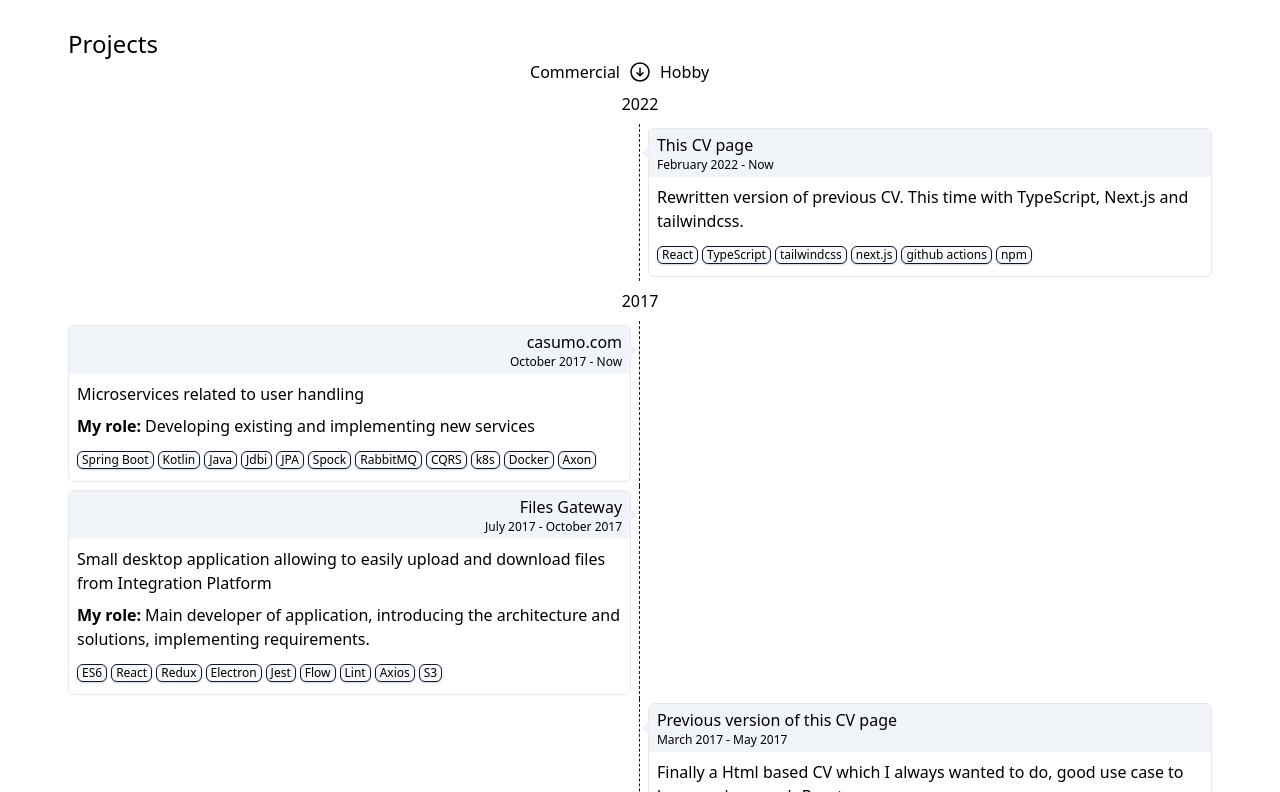
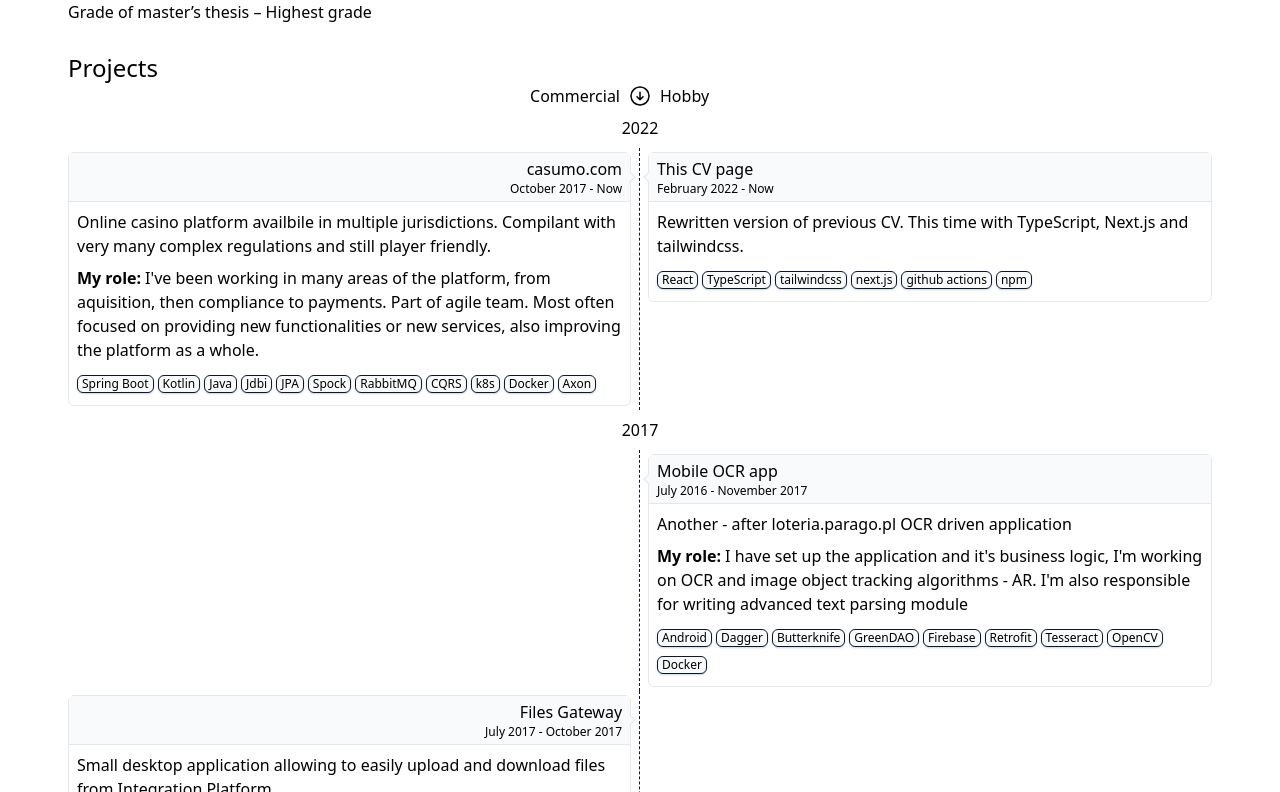
Before and after one commit to irla/irla.github.io, a Next.js app: page / in a window 1280 px wide. Shown: the part 948-1740 px from the top of the page. Built offline with nearby package versions, Linux system fonts and the light colour scheme.

Commit message:
Projects sorting logic change, more data and better picture

```diff
--- a/components/Pill.tsx
+++ b/components/Pill.tsx
@@ -12,7 +12,7 @@ export const Pill: React.FC<PillProps> = ({children, label, highlighted, onClick
         "text-white bg-slate-600 hover:text-black hover:bg-slate-50" :
         "bg-slate-50 hover:text-white hover:bg-slate-600"
     if (onClick) {
-        classColors += " pointer-"
+        classColors += " cursor-pointer"
     }
     return <div onClick={() => { if (onClick) onClick(label)} } className={"group select-none inline-block mr-1 mb-1 px-1 text-xs border border-slate-900 rounded-md shadow-sm shadow-slate-300 " + classColors}>
     {label}
--- a/pages/api/data/experience.json
+++ b/pages/api/data/experience.json
@@ -6,7 +6,7 @@
       "website": "https://www.casumocareers.com/",
       "startDate": "2017-10-16",
       "endDate": "Now",
-      "summary": "Part of Growth Hacking agile team, mainly taking care of backend systems."
+      "summary": "Gathering requirements and creating new services and functionalities. Maitatning, improving and supporting casino platform."
     },
     {
       "company": "Adaptris",
--- a/pages/api/data/projects.json
+++ b/pages/api/data/projects.json
@@ -4,8 +4,8 @@
       "name": "casumo.com",
       "startDate": "2017-10-16",
       "endDate": "Now",
-      "description": "Microservices related to user handling",
-      "role": "Developing existing and implementing new services",
+      "description": "Online casino platform availbile in multiple jurisdictions. Compilant with very many complex regulations and still player friendly.",
+      "role": "I've been working in many areas of the platform, from aquisition, then compliance to payments. Part of agile team. Most often focused on providing new functionalities or new services, also improving the platform as a whole.",
       "technologies": ["Spring Boot", "Kotlin", "Java", "Jdbi", "JPA", "Spock", "RabbitMQ", "CQRS", "k8s", "Docker", "Axon"]
     },
     {
@@ -19,7 +19,7 @@
     {
       "name": "Business Integration Platform",
       "startDate": "2016-04-04",
-      "endDate": "2017-10-12",
+      "endDate": "2017-09-30",
       "description": "Integration platform allowing customers to track and monitor orders, stocks movments by integrating their backend systems.",
       "role": "Implementing required functionality, testing, helping team members, leading scrum and retrospective meetings",
       "technologies": ["Java", "JSF", "PrimeFaces", "EJB", "Wildfly", "ActiveMQ", "JMS", "JAX-RS", "WebServices", "Infinispan", "Docker"]
@@ -36,7 +36,7 @@
     {
       "name": "Precision AG Microservices",
       "startDate": "2016-01-01",
-      "endDate": "2017-10-12",
+      "endDate": "2017-08-12",
       "description": "Set of microsvervices - mapping, authentication, permissions, ftp",
       "role": "Creating and managing microservices, implementing and testing required functionality, introducing and helping other team members.",
       "technologies": ["Java", "Spring Boot", "Spring Security", "JAX-RS", "Jersey", "oAuth 2.0", "Spock", "Groovy", "MySql", "MongoDB", "Docker", "Dagger"]
@@ -52,7 +52,7 @@
     {
       "name": "Poultry Health",
       "startDate": "2013-10-01",
-      "endDate": "2017-10-12",
+      "endDate": "2017-7-12",
       "description": "Struts based web application which allows to register poultry farms medical tests, provides the CRM and advanced reporting",
       "role": "Improving application quality, implementing required functionality, discussing the tasks and helping development team, introducing new members",
       "technologies": ["Java", "Struts 2.x", "Birt", "JSF", "JPA", "Hibernate", "MySql", "CSS", "JavaScript", "ANT", "Cucumber"]
@@ -60,7 +60,7 @@
     {
       "name": "Farmers Store",
       "startDate": "2013-09-01",
-      "endDate": "2017-10-12",
+      "endDate": "2017-6-12",
       "description": "Web store which synchronise the data with customer backend warehouses system. It has built in CMS",
       "role": "Improving the performance of application, helping with requirement analysis, monitoring the tasks and introducing new members to project",
       "technologies": ["Java", "Struts 2.x", "Stripes", "Jackrabbit", "JSF", "JPA", "Hibernate", "MySql", "CSS", "JavaScript", "ANT", "WebServices"]
@@ -69,7 +69,7 @@
       "name": "Rest Services",
       "startDate": "2013-05-03",
       "endDate": "2013-08-30",
-      "description": "Set of micro services (users, wallet, preference, etc.) used by media stores (music, video and game stores)",
+      "description": "Set of microservices (users, wallet, preference, etc.) used by media stores (music, video and game stores)",
       "role": "Performance testing, implementation of requirements, testing other team members tasks, being a member of agile team",
       "technologies": ["Java", "Tomcat", "JMeter", "Rest", "JAX-RS", "Apache CXF", "JPA", "Hibernate", "MySql"]
     },
--- a/sections/Navbar.tsx
+++ b/sections/Navbar.tsx
@@ -156,8 +156,9 @@ export const Navbar: React.FC<NavbarProps> = (props => {
                         <XCircleIcon className="block h-5 w-5" aria-hidden="true" />
                       </button>
                     </span>
-                    <input type="search" name="q" autoComplete='off' value={filter} onKeyPress={blockEnterPress} onChange={onFilterChange}
-                      className="py-2 text-sm rounded-md pl-10 focus:outline-none bg-gray-50 focus:bg-white text-gray-900" placeholder="Filter..." />
+                    <input type="text" autoComplete='off' value={filter} onKeyPress={blockEnterPress} onChange={onFilterChange}
+                      className="py-2 text-sm rounded-md pl-10 focus:outline-none bg-gray-50 focus:bg-white text-gray-900"
+                      placeholder="Filter..." />
                   </div>
                 </form>
               </div>
--- a/sections/PersonalDetails.tsx
+++ b/sections/PersonalDetails.tsx
@@ -15,7 +15,7 @@ const PersonalDetails: React.FC<PersonalDetailsProps> = ({}) => {
     }, []);
     return (
         <div id="PersonalDetails" className="flex items-center">
-            <img className="flex flex-col mr-3 w-36 h-36 rounded-md border-slate-300 border shadow-lg shadow-slate-300 md:mr-5" src="pawel_irla_pic.jpg" />
+            <img className="flex flex-col mr-3 h-36 rounded-md border-slate-300 border shadow-lg shadow-slate-300 md:mr-5" src="pawel_irla_pic.jpg" />
             <div className="flex flex-col">
                 <strong className="text-3xl">Paweł Irla</strong>
                 <span className="text-2xl">Full&nbsp;Stack&nbsp;Developer</span>
--- a/sections/Projects/Project.tsx
+++ b/sections/Projects/Project.tsx
@@ -12,12 +12,12 @@ export interface ProjectProps {
 export const Project: React.FC<ProjectProps> = ({project, left, filter}) => {
     if (project) {
         const pointer = left
-            ? <div className='hidden sm:block relative rotate-45 w-2 h-2 border-r border-t z-10 bg-slate-100 -right-1'></div>
-            : <div className='hidden sm:block relative rotate-45 w-2 h-2 border-l border-b z-10 bg-slate-100 -left-1'></div>
+            ? <div className='hidden sm:block relative rotate-45 w-2 h-2 border-r border-t z-10 bg-slate-50 -right-1'></div>
+            : <div className='hidden sm:block relative rotate-45 w-2 h-2 border-l border-b z-10 bg-slate-50 -left-1'></div>
 
         return (
         <div className={'border rounded-md flex flex-wrap my-1 ' + (left ? 'sm:mr-2' : 'sm:ml-2')} >
-            <div className={'basis-full bg-slate-100 flex items-center py-1 ' + (left ? 'text-right' : ' flex-row-reverse')}>
+            <div className={'basis-full bg-slate-50 flex items-center py-1 border-b ' + (left ? 'text-right' : ' flex-row-reverse')}>
                 <div className='basis-full px-2 sm:px-0'>
                     <span className={left ? 'mr-auto text-left pl-2' : 'ml-auto text-right pr-2'}>{project.name}</span>
                     <DateRange from={project.startDate} to={project.endDate} size='xs'/>
--- a/sections/Projects/index.tsx
+++ b/sections/Projects/index.tsx
@@ -48,7 +48,7 @@ export const groupSortAndFilter = (projects: ProjectsProps, sortDir: SortDir = S
 }
 
 const addProjectToYears = (years: Map<number, YearOfProjects>, project: Project, type: ProjectType) => {
-    let year = new Date(project.startDate).getFullYear()
+    let year = project.endDate === 'Now' ? new Date().getFullYear() : new Date(project.endDate).getFullYear()
     let yearOfProjects = years.get(year)
     if (!yearOfProjects) {
         yearOfProjects = { months: new Map()}
@@ -58,7 +58,7 @@ const addProjectToYears = (years: Map<number, YearOfProjects>, project: Project,
 }
 
 const addProjectToMonth = (months: Map<number, MonthOfProjects>, project: Project, type: ProjectType) => {
-    let month = new Date(project.startDate).getMonth()
+    let month = project.endDate === 'Now' ? 12 : new Date(project.endDate).getMonth()
     let monthOfProjects = months.get(month)
     if (!monthOfProjects) {
         monthOfProjects = { }
```
Also changed, not shown: public/pawel_irla_pic.jpg, 1 other file (tests, documents, lock files or other folders).
